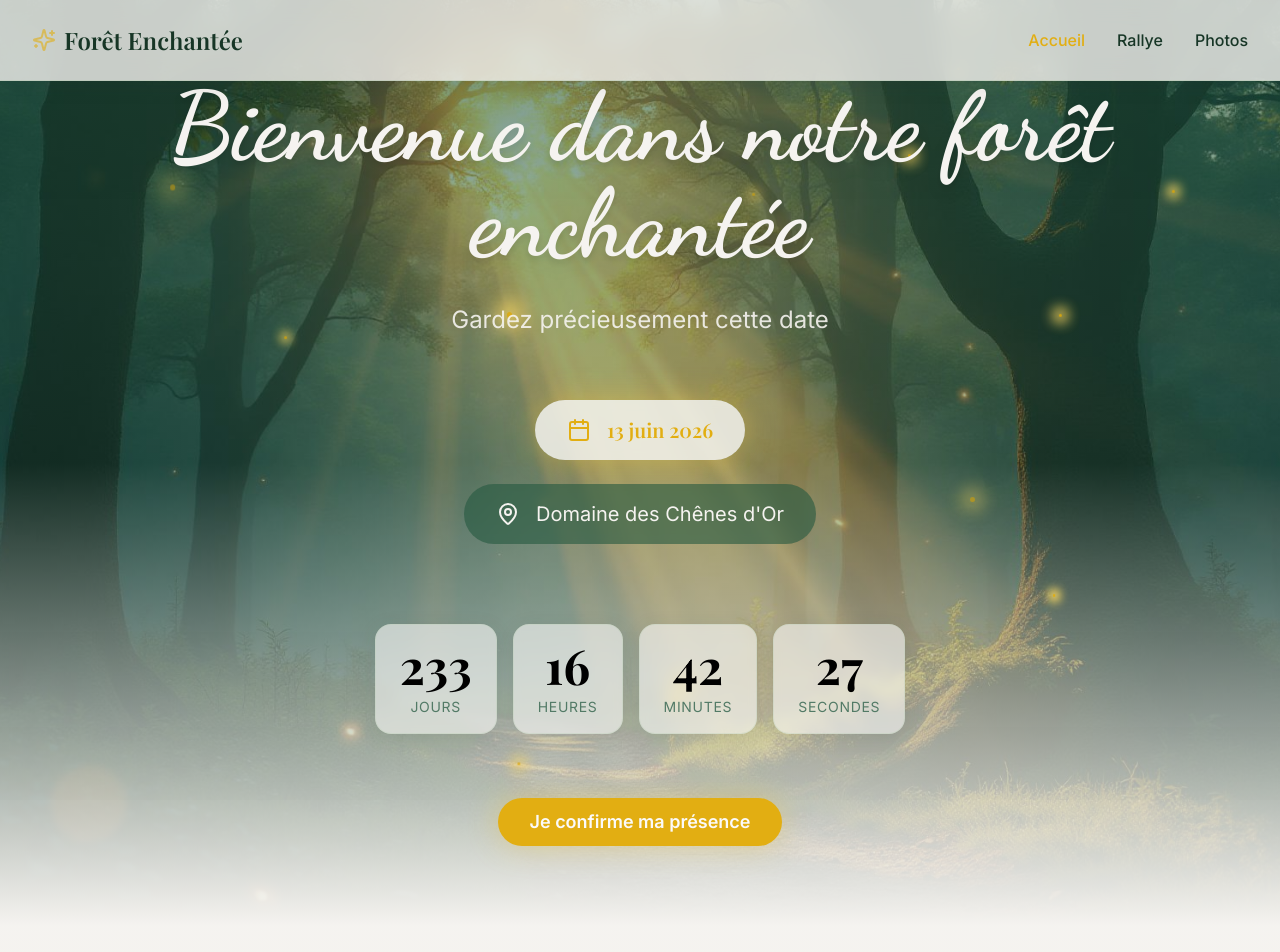
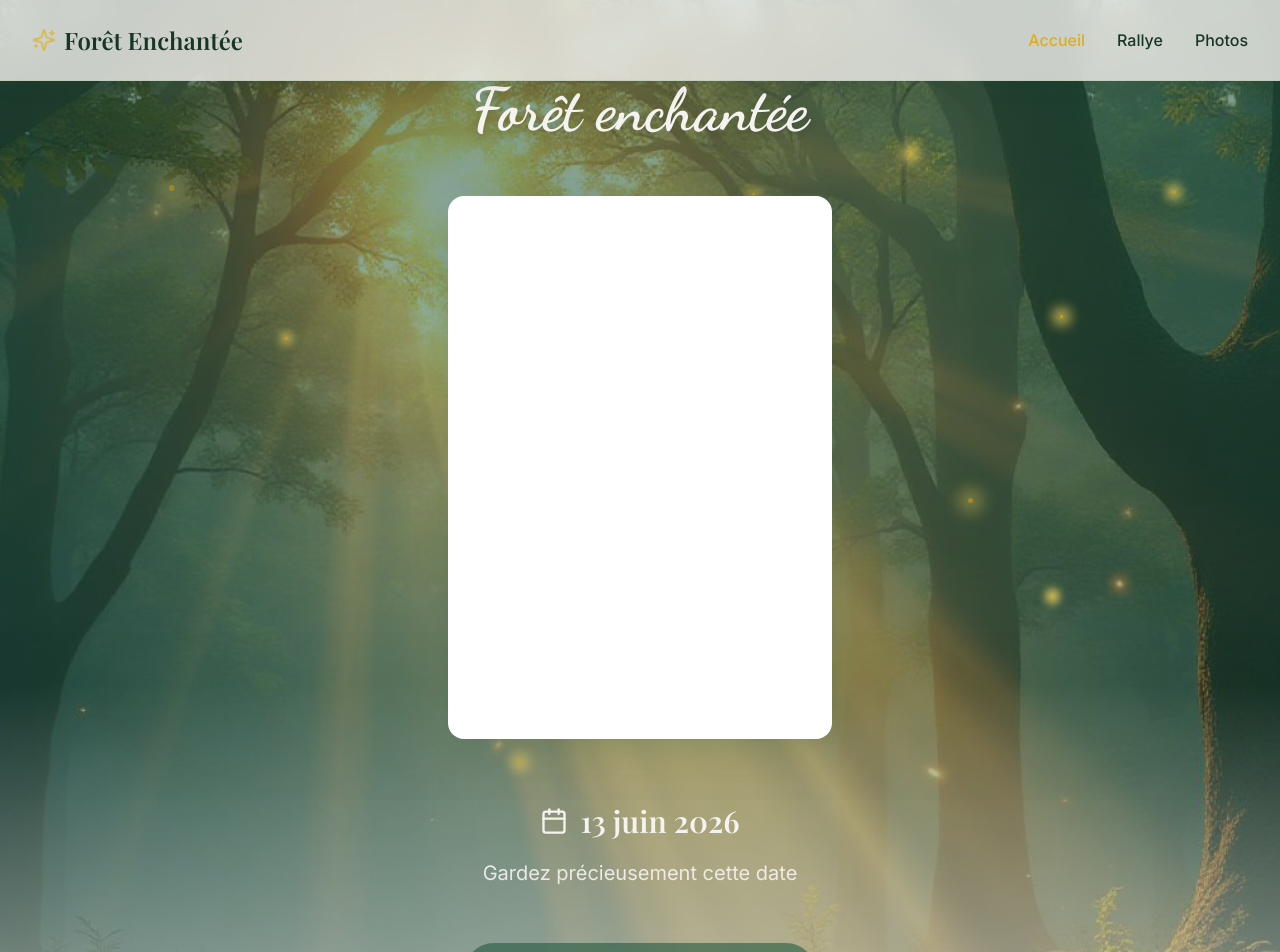
Before and after one commit to vanhegheremi/ljstko, a React (Vite) app: page / in a window 1280 px wide. Shown: the top 952 px of the page. Built offline with nearby package versions, Linux system fonts and the light colour scheme; the HTML template or start-up script is replaced by a standard one.

Commit message:
Update hero section content

```diff
--- a/src/pages/Index.tsx
+++ b/src/pages/Index.tsx
@@ -12,6 +12,7 @@ import { Label } from "@/components/ui/label";
 import { MapPin, Calendar, Users, Info, Sparkles } from "lucide-react";
 import { toast } from "sonner";
 import heroForest from "@/assets/hero-forest.jpg";
+import logoForest from "@/assets/logo-forest.jpg";
 
 const Index = () => {
   const [formData, setFormData] = useState({
@@ -43,25 +44,32 @@ const Index = () => {
       {/* Hero Section */}
       <Hero image={heroForest}>
         <div className="flex flex-col items-center justify-center text-center gap-8 animate-fade-in-up">
-          <h1 className="font-dreaming text-5xl sm:text-7xl lg:text-8xl font-bold text-soft-white drop-shadow-lg">
-            Bienvenue dans notre forêt enchantée
+          <h1 className="font-dreaming text-4xl sm:text-5xl lg:text-6xl font-bold text-soft-white drop-shadow-lg mb-6">
+            Forêt enchantée
           </h1>
-          <p className="font-inter text-xl sm:text-2xl text-soft-white/90 max-w-2xl">
-            Gardez précieusement cette date
-          </p>
 
-          <div className="flex flex-col items-center gap-6 mt-8">
-            <div className="flex items-center gap-4 text-accent text-lg sm:text-xl font-semibold bg-card/80 backdrop-blur-sm px-8 py-4 rounded-full shadow-glow">
-              <Calendar className="w-6 h-6" />
+          <img
+            src={logoForest}
+            alt="Logo Forêt Enchantée"
+            className="w-64 sm:w-80 lg:w-96 h-auto rounded-lg shadow-enchanted mb-8"
+          />
+
+          <div className="flex flex-col items-center gap-3">
+            <div className="flex items-center gap-3 text-soft-white text-2xl sm:text-3xl font-semibold">
+              <Calendar className="w-7 h-7" />
               <span className="font-playfair">13 juin 2026</span>
             </div>
-            <div className="flex items-center gap-4 text-soft-white text-lg sm:text-xl bg-primary/60 backdrop-blur-sm px-8 py-4 rounded-full">
-              <MapPin className="w-6 h-6" />
-              <span className="font-inter">Domaine des Chênes d'Or</span>
-            </div>
+            <p className="font-inter text-lg sm:text-xl text-soft-white/90 mt-2">
+              Gardez précieusement cette date
+            </p>
           </div>
 
-          <div className="mt-12">
+          <div className="flex items-center gap-4 text-soft-white text-lg sm:text-xl bg-primary/60 backdrop-blur-sm px-8 py-4 rounded-full mt-6">
+            <MapPin className="w-6 h-6" />
+            <span className="font-inter">Domaine des Chênes d'Or</span>
+          </div>
+
+          <div className="mt-8">
             <Countdown targetDate="2026-06-13T00:00:00" />
           </div>
 
```
Also changed, not shown: src/assets/logo-forest.jpg (added).
